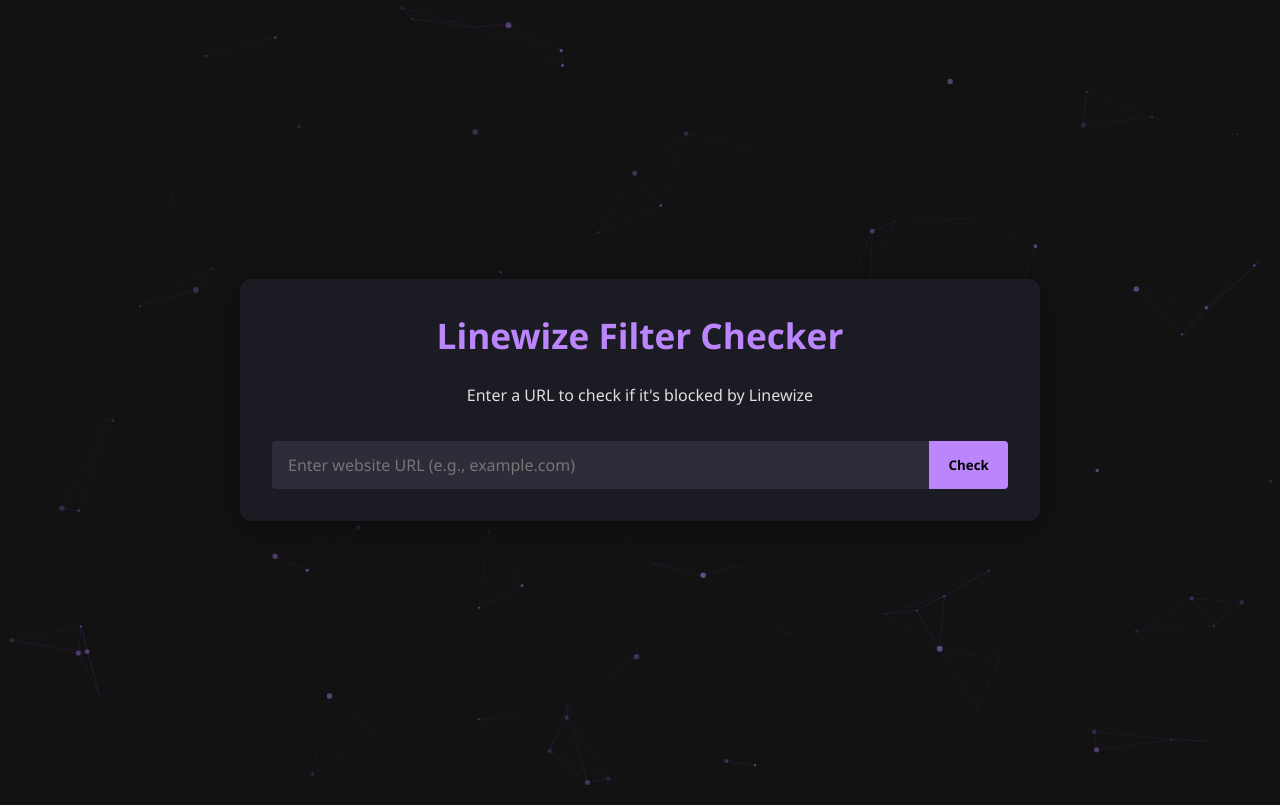
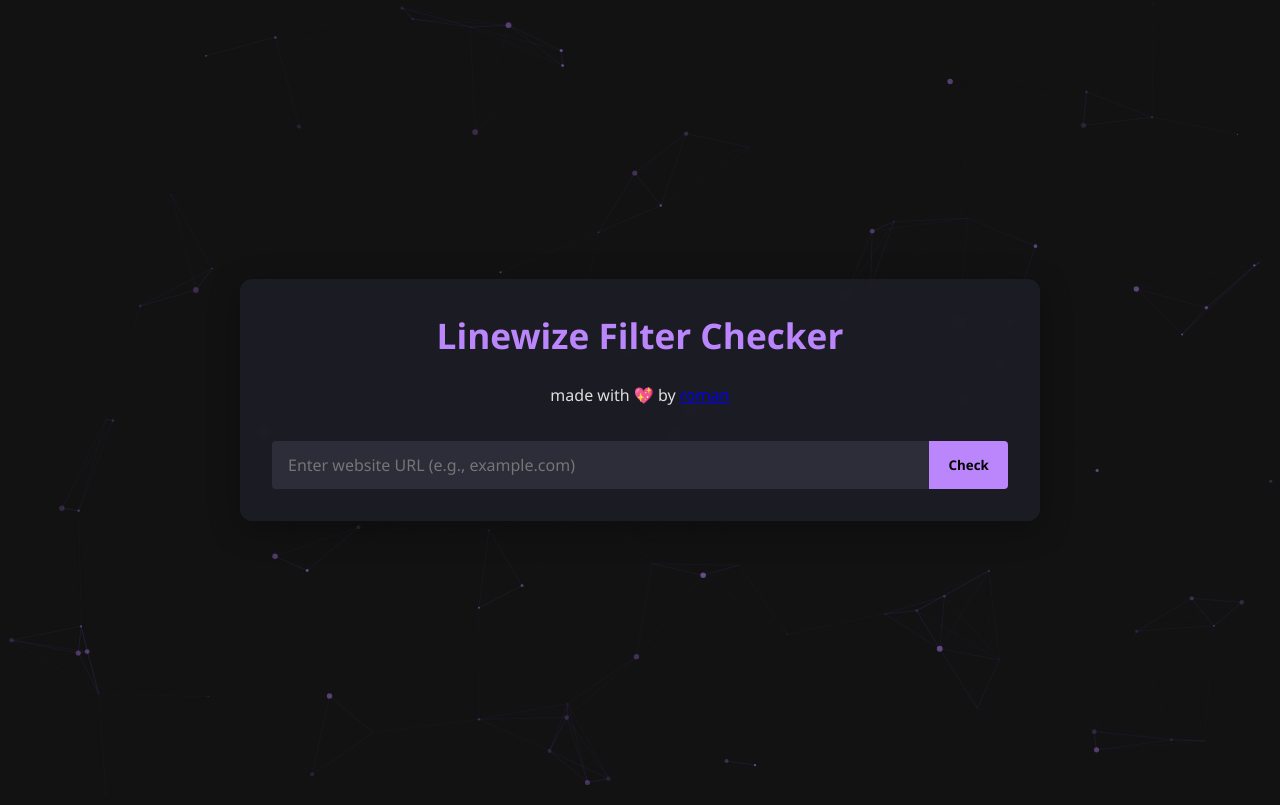
Before and after one commit to subtosolo/linewize-filterchecker, a plain HTML site: page index.html in a window 1280 px wide. Drawn offline with nearby package versions, Linux system fonts and the light colour scheme.

Commit message:
Update index.html

```diff
--- a/index.html
+++ b/index.html
@@ -154,7 +154,7 @@
 
   <div class="container">
     <h1>Linewize Filter Checker</h1>
-    <p>Enter a URL to check if it's blocked by Linewize</p>
+    <p id="p1"> made with 💖 by <a href="https://github.com/romaniscool99">roman</a> </p>
 
     <div class="url-form">
       <div class="input-group">
```
